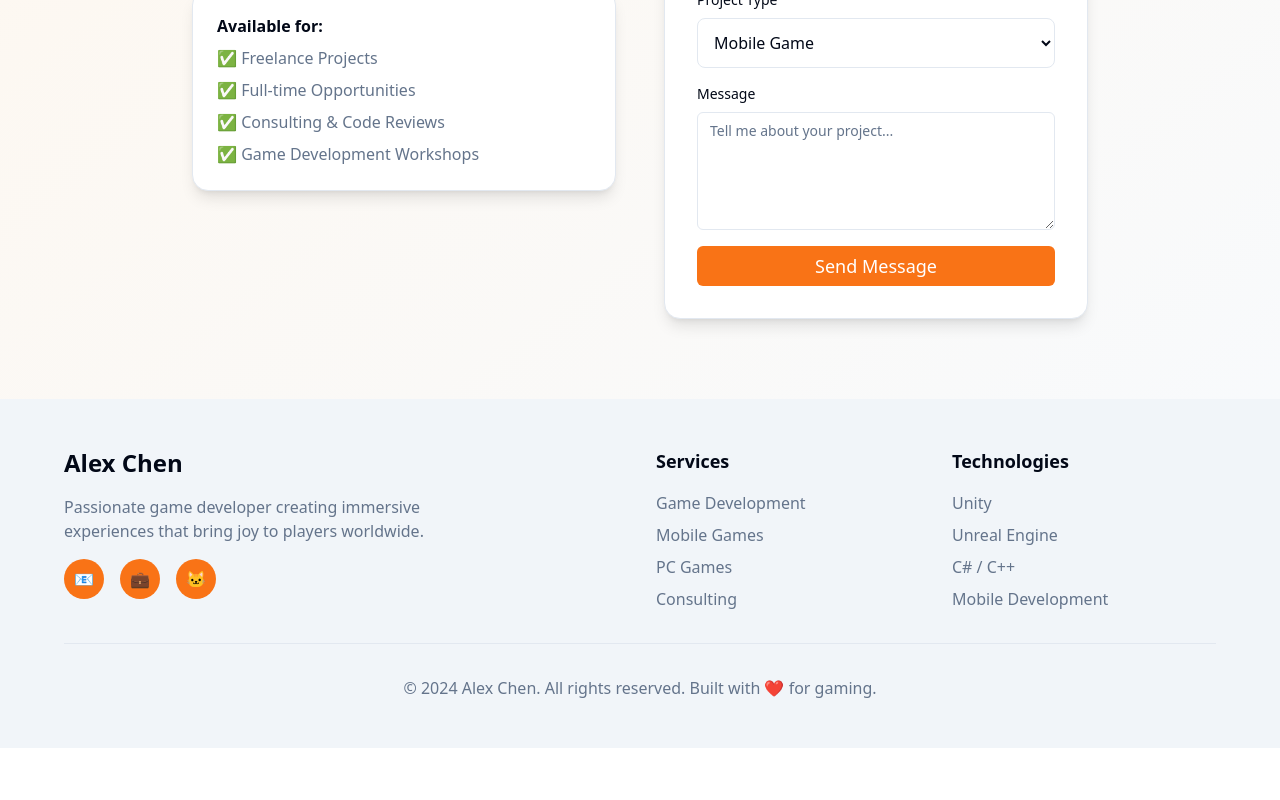
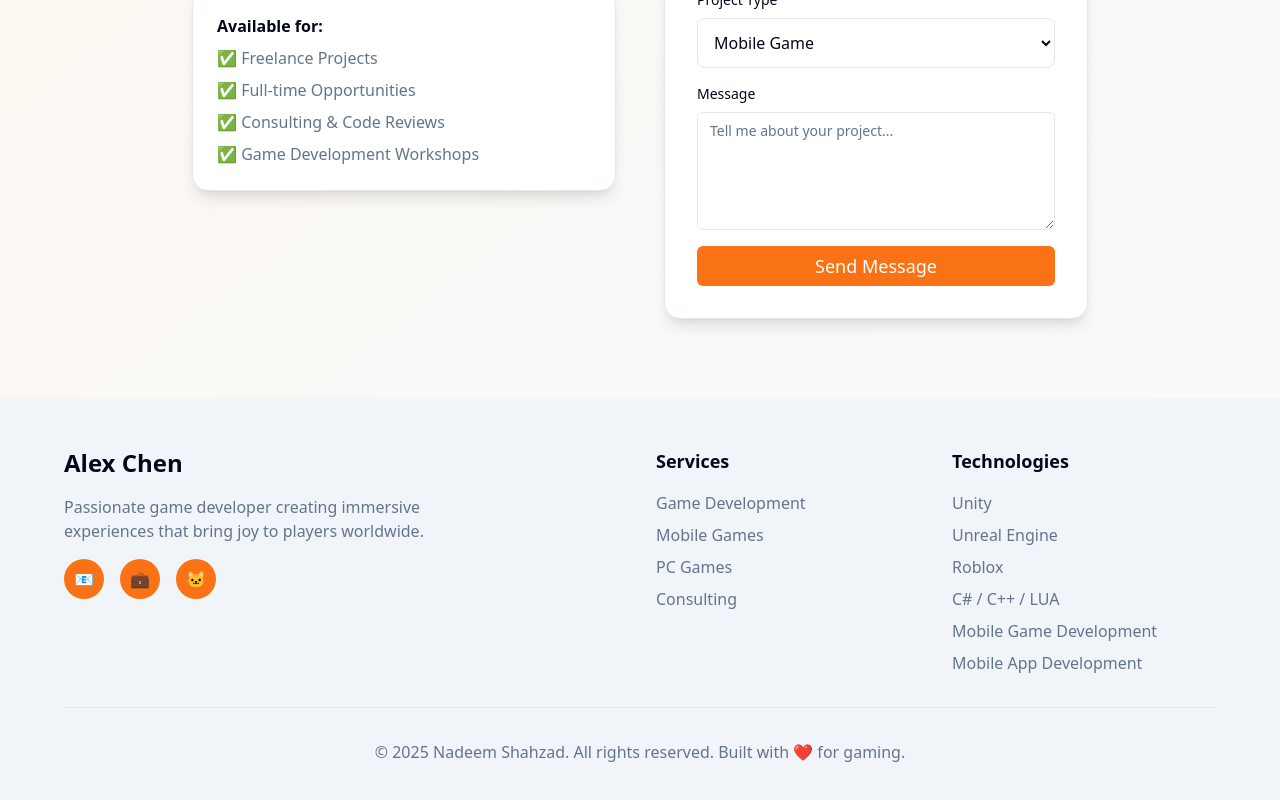
Before and after one commit to nadeem-shahzad/crafted-game-folio, a React (Vite) app: page / in a window 1280 px wide. Shown: the part 7705-8505 px from the top of the page. Before the commit the page ends 8453 px from the top, so only its background shows below. Built offline with nearby package versions, Linux system fonts and the light colour scheme.

Commit message:
Update Footer.tsx

```diff
--- a/src/components/Footer.tsx
+++ b/src/components/Footer.tsx
@@ -37,14 +37,16 @@ const Footer = () => {
             <ul className="space-y-2 text-muted-foreground">
               <li>Unity</li>
               <li>Unreal Engine</li>
-              <li>C# / C++</li>
-              <li>Mobile Development</li>
+              <li>Roblox</li>
+              <li>C# / C++ / LUA</li>
+              <li>Mobile Game Development</li>
+              <li>Mobile App Development</li>
             </ul>
           </div>
         </div>
 
         <div className="border-t border-border mt-8 pt-8 text-center text-muted-foreground">
-          <p>&copy; 2024 Alex Chen. All rights reserved. Built with ❤️ for gaming.</p>
+          <p>&copy; 2025 Nadeem Shahzad. All rights reserved. Built with ❤️ for gaming.</p>
         </div>
       </div>
     </footer>
```
